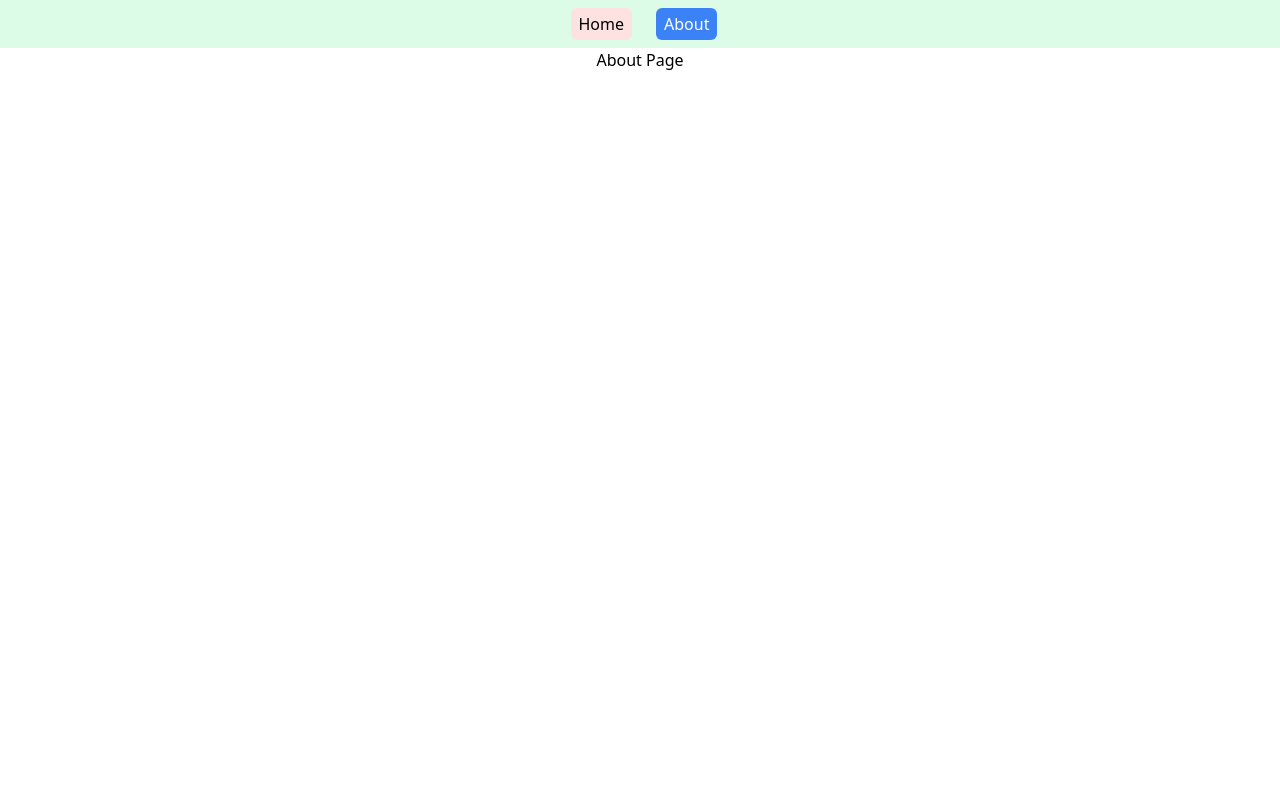
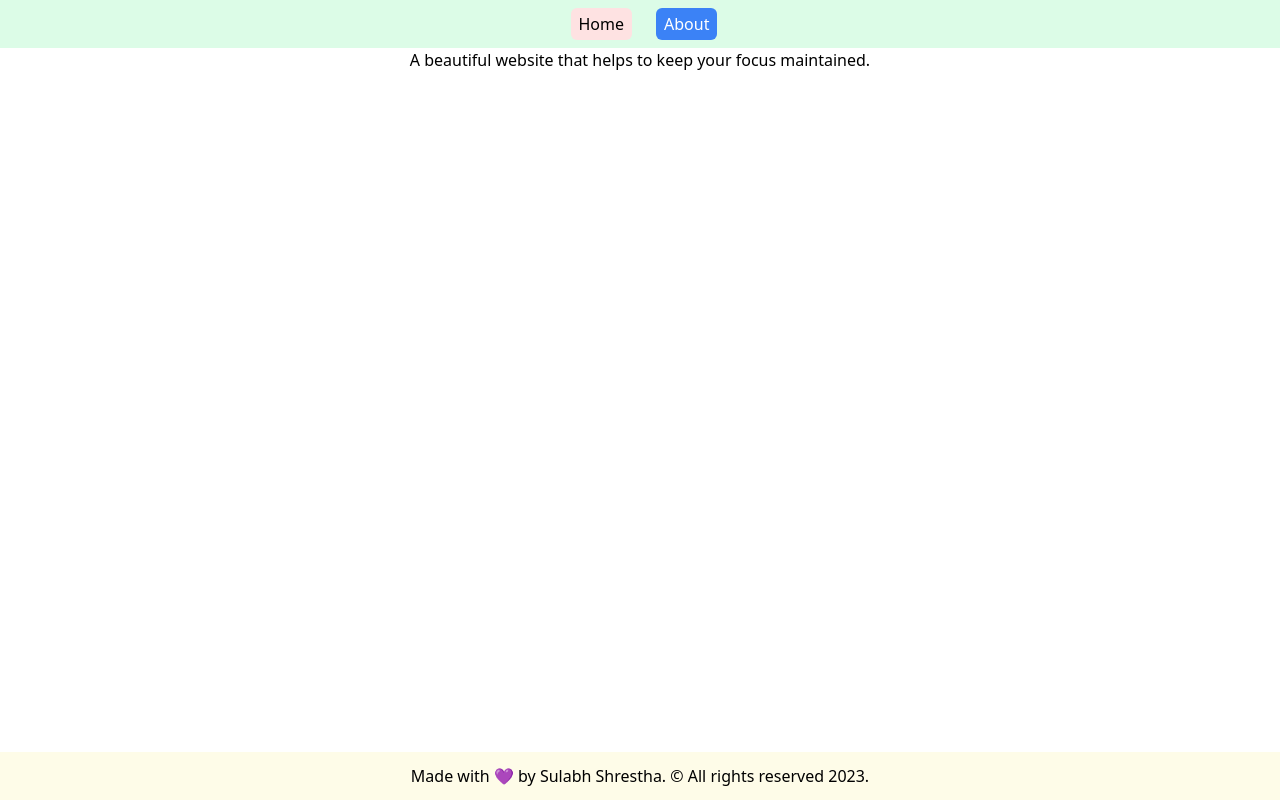
Before and after one commit to SulabhShrestha/Todo-App, a React (Create React App) app: page /about in a window 1280 px wide. Built offline with nearby package versions, Linux system fonts and the light colour scheme.

Commit message:
Populated AboutPage

```diff
--- a/src/pages/AboutPage.jsx
+++ b/src/pages/AboutPage.jsx
@@ -1,5 +1,17 @@
 function AboutPage() {
-    return ( <h1>About Page</h1> );
+    return (
+      <div className="relative">
+        <main>
+          <p>A beautiful website that helps to keep your focus maintained.</p>
+        </main>
+
+        <footer className="fixed bottom-0 bg-yellow-50 w-full py-3">
+          <p>
+            Made with 💜 by Sulabh Shrestha. &copy; All rights reserved 2023.
+          </p>
+        </footer>
+      </div>
+    );
 }
 
 export default AboutPage;
```
